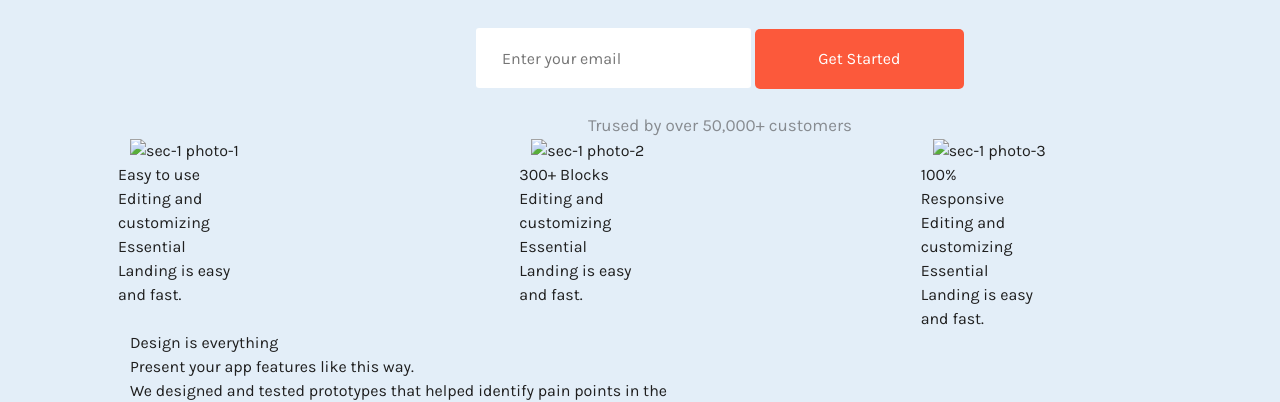
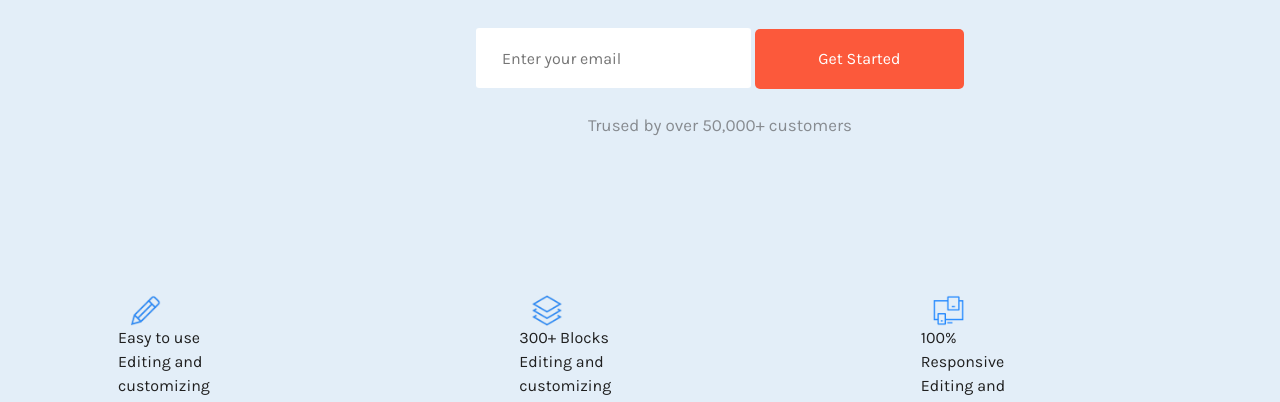
Before and after one commit to kryukova-ana/task-5, a website: page src/index.html in a window 1280 px wide. Shown: the part 544-946 px from the top of the page. Drawn offline with nearby package versions, Linux system fonts and the light colour scheme; files that its build step writes are made by us from their sources; files whose address does not match are found by name.

Commit message:
add: same styles

```diff
--- a/src/assets/scss/_style.scss
+++ b/src/assets/scss/_style.scss
@@ -94,3 +94,8 @@
   color: #878B90;
   font-size: 17px;
 }
+.cards-sec-h{
+  padding-top: 157px;
+  display: flex;
+  flex-direction: row;
+}
--- a/src/index.html
+++ b/src/index.html
@@ -30,23 +30,23 @@
         <button class="sec-hero-button">Get Started</button>
     </div>
     <div class="text-under-i-sec-h">Trused by over 50,000+ customers</div>
-    <div class="row">
+    <div class="row cards-sec-h">
         <div class="col-4">
-            <img src="" alt="sec-1 photo-1" class="col-1">
+            <img src="@@webRoot/assets/img/icon-1.png" alt="sec-1 photo-1" class="col-1">
             <div class="col-3">
                 <div class="row">Easy to use</div>
                 <div class="row">Editing and customizing Essential Landing is easy and fast.</div>
             </div>
         </div>
         <div class="col-4">
-            <img src="" alt="sec-1 photo-2" class="col-1">
+            <img src="@@webRoot/assets/img/icon-2.png" alt="sec-1 photo-2" class="col-1">
             <div class="col-3">
                 <div class="row">300+ Blocks</div>
                 <div class="row">Editing and customizing Essential Landing is easy and fast.</div>
             </div>
         </div>
         <div class="col-4">
-            <img src="" alt="sec-1 photo-3" class="col-1">
+            <img src="@@webRoot/assets/img/icon-3.png" alt="sec-1 photo-3" class="col-1">
             <div class="col-3">
                 <div class="row">100% Responsive</div>
                 <div class="row">Editing and customizing Essential Landing is easy and fast.</div>
```
